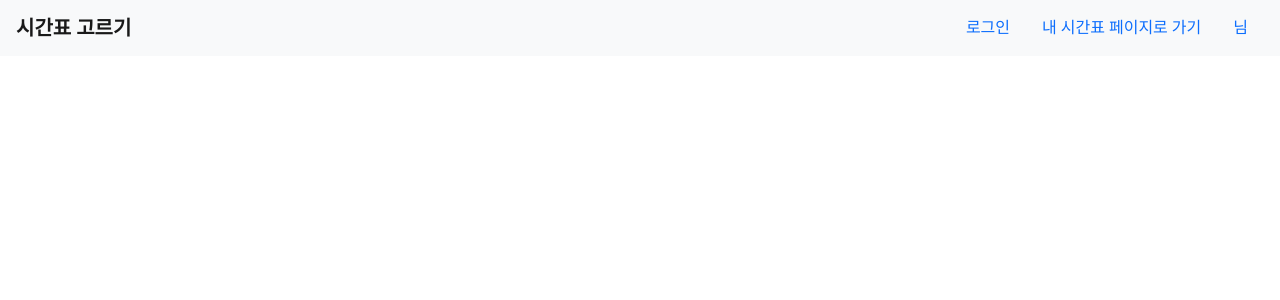
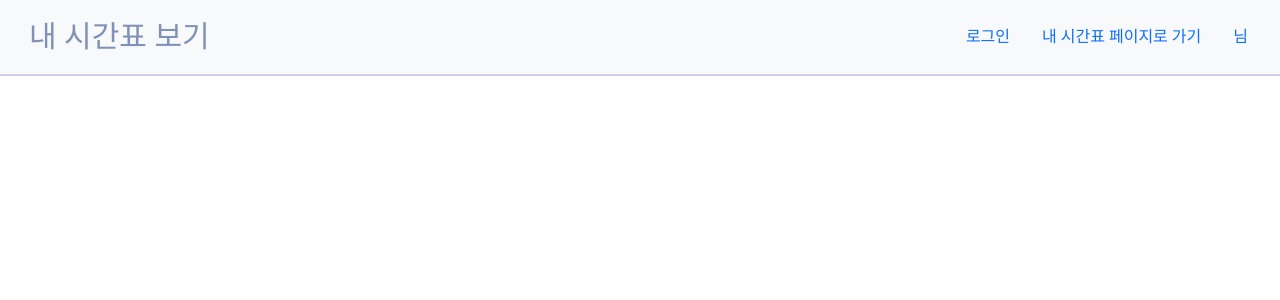
Before and after one commit to HICC-Presentation-Contest/O5, a Django app: template Project/my_time_table_page/templates/my_time_table_page/displayingNewTimeTable.html in a window 1280 px wide. Shown: the top 300 px of the page. Run offline with Django 3.2, Linux system fonts and the light colour scheme; the template is opened without the code that fills it, so the values that code supplies are empty; some web fonts are replaced.

Commit message:
Design : displayingNewTimeTable 디자인 수정 -> 이 페이지 계속 수정하겠습니다

```diff
--- a/Project/my_time_table_page/static/css/displayingNewTimeTable.css
+++ b/Project/my_time_table_page/static/css/displayingNewTimeTable.css
@@ -89,7 +89,7 @@ table {
     width: 12.5%;
      height: 11%;
      /*text-align: center;*/
-     border: 1px solid rgb(243, 233, 170);
+     border: 1.5px solid  rgb(206,211,242);
     font-size: smaller;
     position: relative;
 }
@@ -155,7 +155,7 @@ table {
 
     height: 90vh;
     margin: 2%;
-    background-color: #E7CEA6;
+    background-color: rgb(223,213,251, 0.5);
 }
 
 #leftBox {
@@ -253,3 +253,16 @@ element.style {
 .swiper-horizontal>.swiper-pagination-bullets, .swiper-pagination-bullets.swiper-pagination-horizontal, .swiper-pagination-custom, .swiper-pagination-fraction {
     bottom : 0px;
 }
+
+hr{
+    margin-top : -15.5px;
+    color:  #7673D9;
+    border :0;
+    border-top : 2px solid;
+    opacity: .35;
+}
+
+#navbar-example2 {
+     background-color: rgba(211, 211, 211, 0.2);
+    height: 73px;
+}
--- a/Project/my_time_table_page/templates/my_time_table_page/displayingNewTimeTable.html
+++ b/Project/my_time_table_page/templates/my_time_table_page/displayingNewTimeTable.html
@@ -4,7 +4,7 @@
 
 <head>
     <meta charset="UTF-8">
-    <link rel="stylesheet" href="https://unpkg.com/swiper/swiper-bundle.min.css" />
+    <link rel="stylesheet" href="https://unpkg.com/swiper/swiper-bundle.min.css"/>
     <script src="https://unpkg.com/swiper/swiper-bundle.min.js"></script>
     <meta name="viewport"
           content="width=device-width, height=device-height,minimum-scale=1.0, maximum-scale=1.0, initial-scale=1.0">
@@ -35,10 +35,10 @@
 {% if user.is_authenticated %}
 
     <nav id="navbar-example2" class="navbar bg-light px-3 mb-3">
-    <strong><a class="navbar-brand">시간표 고르기</a></strong>
+        <a class="navbar-brand" style="font-size : 30px; margin-left : 13px; color : rgb(96,119,166, 0.8)">내 시간표 보기</a>
         <ul class="nav nav-pills">
             <li class="nav-item">
-            <a class="nav-link" href="{% url 'accounts:logout'%}">로그아웃</a>
+                <a class="nav-link" href="{% url 'accounts:logout' %}">로그아웃</a>
             </li>
             <li class="nav-item">
                 <a class="nav-link" href="makingNewTimeTable">이전 페이지로 가기</a>
@@ -47,7 +47,7 @@
                 <a class="nav-link" href="scrollspyHeading2">내 시간표 페이지로 가기</a>
             </li>
             <li class="nav item">
-            <a class="nav-link" href=""><span id = 'userID'>{{user.username}}</span>님</a>
+                <a class="nav-link" href=""><span id='userID'>{{ user.username }}</span>님</a>
             </li>
         </ul>
     </nav>
@@ -186,7 +186,7 @@
             <div id="possibleTimeTable">
                 <!-- Swiper -->
                 <div class="swiper-container">
-                <div id = 'resultTimeTableListBox' class="swiper-wrapper">
+                    <div id='resultTimeTableListBox' class="swiper-wrapper">
                         {#                    <div class="swiper-slide">Slide 1</div>#}
                         {#                    <div class="swiper-slide">Slide 2</div>#}
                         {#                    <div class="swiper-slide">Slide 3</div>#}
@@ -205,7 +205,9 @@
                 {#            <div id = 'resultTimeTableListBox'> </div>#}
             </div>
             <div style="width: 100%" class="d-flex flex-row-reverse">
-            <button type="button" class="btn searchButton text-white" style="background-color: #0A6EBD; " onclick="saveTimeTable()">시간표 저장</button>
+                <button type="button" class="btn searchButton text-white" style="background-color:  rgb(48,110,191, 0.7); "
+                        onclick="saveTimeTable()">시간표 저장
+                </button>
             </div>
 
             <!--(3) 오른쪽 하단의 정렬기능-->
@@ -216,7 +218,8 @@
                 <label><input type="checkbox" name="sortValue" value="lunchTime" checked>점심시간 확보(11~14시)</label>
                 <br>
                 {#                <label><input type="checkbox" name="sortValue" value="emptyDay">공강일 있는 거만 보기</label>#}
-                <label><input type="checkbox" name="sortValue" id="savingFreeDay" value="emptyDay" onchange="toggleWeekdays()">공강일 포함 </label>
+                <label><input type="checkbox" name="sortValue" id="savingFreeDay" value="emptyDay"
+                              onchange="toggleWeekdays()">공강일 포함 </label>
                 <br>
                 <div id="weekdays" style="display: none;">
                     <label><input type="checkbox" name="weekDay" value="월">월</label>
@@ -229,10 +232,9 @@
                 <label><input type="checkbox" name="sortValue" value="morningLectureMain">오전 강의 위주로</label>
                 <br>
                 <label><input type="checkbox" name="sortValue" value="afternoonLectureMain">오후 강의 위주로 </label>
-                <button type="submit" class="btn searchButton text-white" style="background-color: #0A6EBD;" onclick="sendingSortValue()">정렬</button>
-
-
-
+                <button type="submit" class="btn searchButton text-white" style="background-color: #A1C2F1;"
+                        onclick="sendingSortValue()">정렬
+                </button>
 
 
             </div>
@@ -243,19 +245,20 @@
     </form>
 {% else %}
     <nav id="navbar-example2" class="navbar bg-light px-3 mb-3">
-        <strong><a class="navbar-brand" >시간표 고르기</a></strong>
+        <a class="navbar-brand" style="font-size : 30px; margin-left : 13px; color : rgb(96,119,166, 0.8)">내 시간표 보기</a>
         <ul class="nav nav-pills">
             <li class="nav-item">
-                <a class="nav-link" href="{% url 'accounts:login'%}">로그인</a>
+                <a class="nav-link" href="{% url 'accounts:login' %}">로그인</a>
             </li>
             <li class="nav-item">
                 <a class="nav-link" href="scrollspyHeading2">내 시간표 페이지로 가기</a>
             </li>
             <li class="nav item">
-                <a class="nav-link" href="#scrollspyHeading3">{{  user.username}}님</a>
+                <a class="nav-link" href="#scrollspyHeading3">{{ user.username }}님</a>
             </li>
         </ul>
     </nav>
+    <hr>
 {% endif %}
 <script src="../../static/js/displayingNewTimeTable.js"></script>
 </body>
```
Lines whose indentation alone changed are shown as unchanged.
